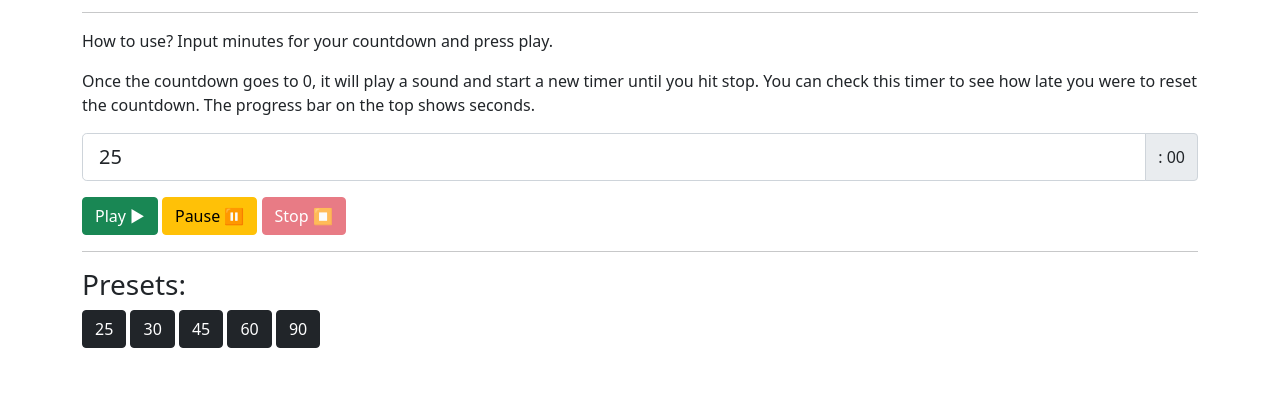
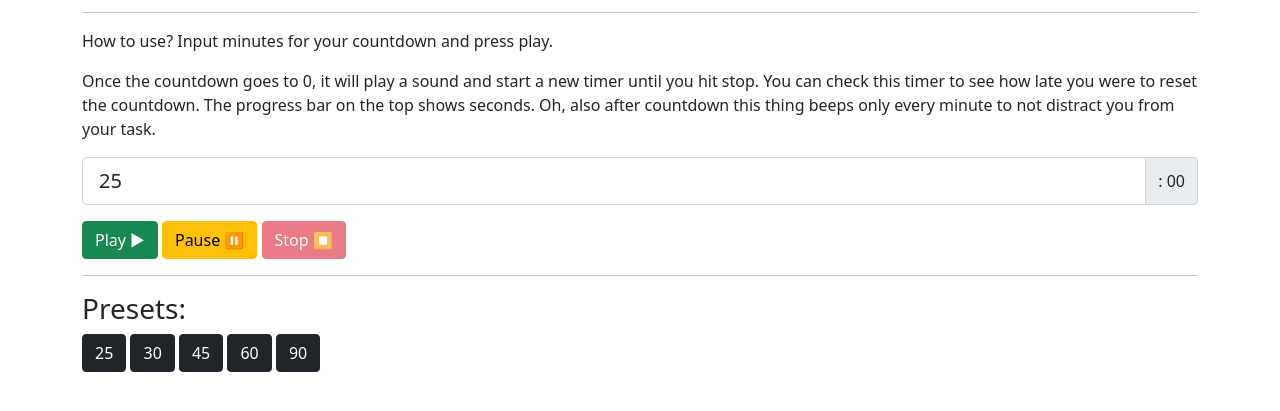
Before and after one commit to polltery/vue-countdown-app, a plain HTML site: page index.html in a window 1280 px wide. Shown: the part 73-484 px from the top of the page. Drawn offline with nearby package versions, Linux system fonts and the light colour scheme.

Commit message:
Update index.html with helpful text

```diff
--- a/index.html
+++ b/index.html
@@ -25,7 +25,7 @@
                 <p>How to use? Input minutes for your countdown and press play.</p>
                 <p>Once the countdown goes to 0, it will play a sound and start a new timer until you hit stop. You can
                     check this timer to see how late you were to reset the countdown. The progress bar on the top shows
-                    seconds.</p>
+                    seconds. Oh, also after countdown this thing beeps only every minute to not distract you from your task.</p>
             </div>
 
             <div class="row">
```
